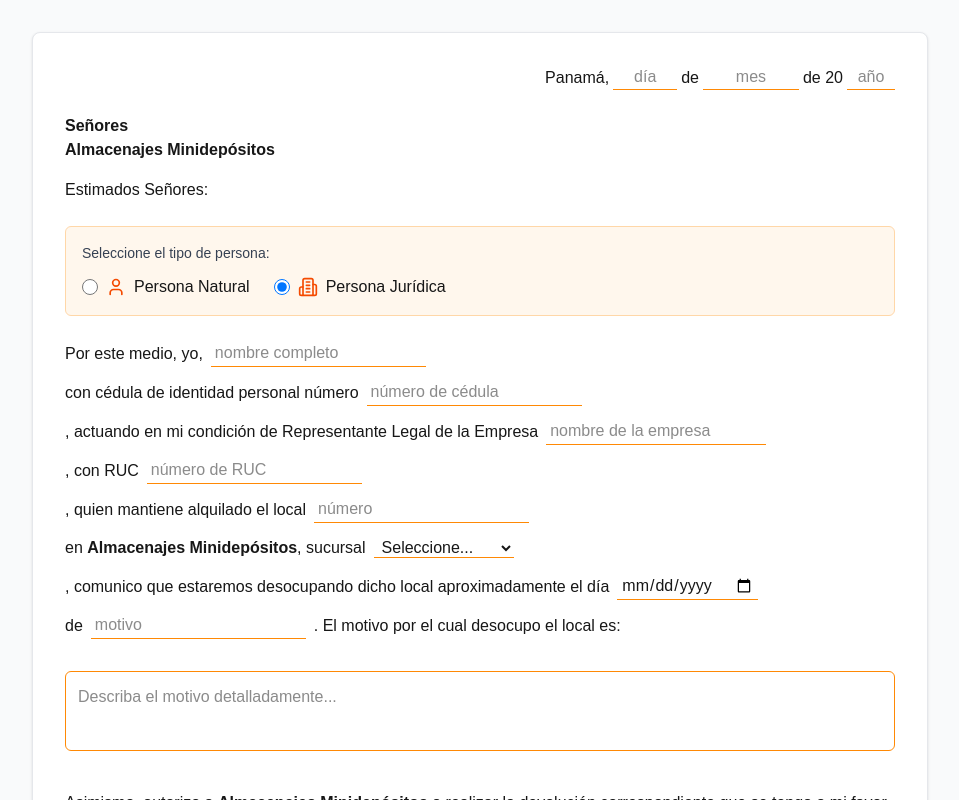
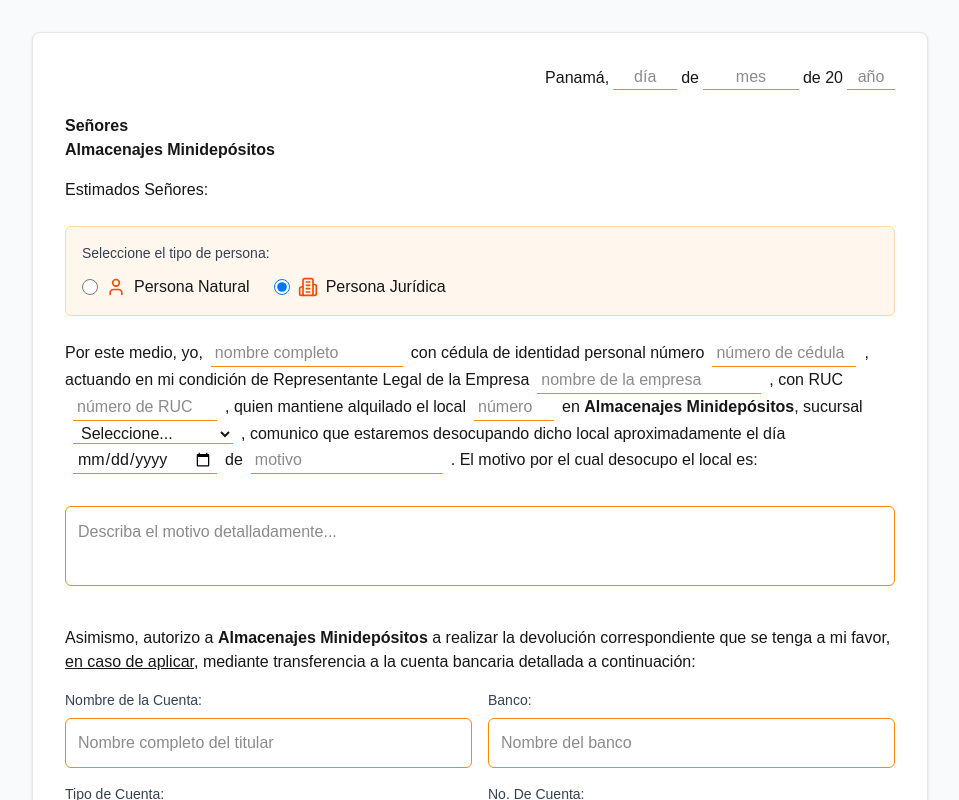
Before and after one commit to GrupoSemah/salidasform, a Next.js app: page / in a window 1280 px wide. Both pictures are taken after a click on the label "Persona Jurídica". Shown: the top 800 px of the page, without its empty margins (160-1119 px from the left). Built offline with nearby package versions, Linux system fonts and the light colour scheme.

Commit message:
feat: Form Completed

```diff
--- a/src/components/OutForm.tsx
+++ b/src/components/OutForm.tsx
@@ -138,22 +138,24 @@
             <div className="mb-8 leading-relaxed text-sm sm:text-base">
               {tipoPersona === 'natural' ? (
                 <div className="space-y-4">
-                  <div className="space-y-3">
+                  {/* Layout mobile vs desktop */}
+                  <div className="block sm:hidden space-y-3">
+                    {/* Mobile: Cada línea separada */}
                     <div className="flex flex-wrap items-center gap-1">
                       <span>Por este medio, yo,</span>
-                      <input {...register('nombrePersona')} className="border-b border-orange-400 mx-1 px-1 min-w-[120px] sm:min-w-[180px] focus:border-orange-600 focus:outline-none bg-transparent" placeholder="nombre completo" />
+                      <input {...register('nombrePersona')} className="border-b border-orange-400 mx-1 px-1 min-w-[120px] focus:border-orange-600 focus:outline-none bg-transparent" placeholder="nombre completo" />
                     </div>
                     <div className="flex flex-wrap items-center gap-1">
                       <span>con cédula de identidad personal número</span>
-                      <input {...register('cedulaPersona')} className="border-b border-orange-400 mx-1 px-1 min-w-[100px] sm:min-w-[140px] focus:border-orange-600 focus:outline-none bg-transparent" placeholder="número de cédula" />
+                      <input {...register('cedulaPersona')} className="border-b border-orange-400 mx-1 px-1 min-w-[100px] focus:border-orange-600 focus:outline-none bg-transparent" placeholder="número de cédula" />
                     </div>
                     <div className="flex flex-wrap items-center gap-1">
                       <span>, quien mantiene alquilado el local</span>
-                      <input {...register('numeroLocal')} className="border-b border-orange-400 mx-1 px-1 min-w-[60px] sm:min-w-[80px] focus:border-orange-600 focus:outline-none bg-transparent" placeholder="número" />
+                      <input {...register('numeroLocal')} className="border-b border-orange-400 mx-1 px-1 min-w-[60px] focus:border-orange-600 focus:outline-none bg-transparent" placeholder="número" />
                     </div>
                     <div className="flex flex-wrap items-center gap-1">
                       <span>en <strong>Almacenajes Minidepósitos</strong>, sucursal</span>
-                      <select {...register('sucursal')} className="border-b border-orange-400 mx-1 px-1 min-w-[100px] sm:min-w-[140px] focus:border-orange-600 focus:outline-none bg-transparent">
+                      <select {...register('sucursal')} className="border-b border-orange-400 mx-1 px-1 min-w-[100px] focus:border-orange-600 focus:outline-none bg-transparent">
                         <option value="">Seleccione...</option>
                         {sucursalOptions.map(option => (
                           <option key={option.value} value={option.value}>{option.label}</option>
@@ -166,38 +168,65 @@
                     </div>
                     <div className="flex flex-wrap items-center gap-1">
                       <span>de</span>
-                      <input {...register('motivoDesocupacion')} className="border-b border-orange-400 mx-1 px-1 min-w-[120px] sm:min-w-[180px] focus:border-orange-600 focus:outline-none bg-transparent" placeholder="motivo" />
+                      <input {...register('motivoDesocupacion')} className="border-b border-orange-400 mx-1 px-1 min-w-[120px] focus:border-orange-600 focus:outline-none bg-transparent" placeholder="motivo" />
                       <span>. El motivo por el cual desocupo el local es:</span>
                     </div>
                   </div>
+
+                  {/* Desktop: Párrafo fluido */}
+                  <div className="hidden sm:block">
+                    <p className="leading-relaxed">
+                      Por este medio, yo,
+                      <input {...register('nombrePersona')} className="border-b border-orange-400 mx-2 px-1 w-48 focus:border-orange-600 focus:outline-none bg-transparent inline-block" placeholder="nombre completo" />
+                      con cédula de identidad personal número
+                      <input {...register('cedulaPersona')} className="border-b border-orange-400 mx-2 px-1 w-36 focus:border-orange-600 focus:outline-none bg-transparent inline-block" placeholder="número de cédula" />
+                      , quien mantiene alquilado el local
+                      <input {...register('numeroLocal')} className="border-b border-orange-400 mx-2 px-1 w-20 focus:border-orange-600 focus:outline-none bg-transparent inline-block" placeholder="número" />
+                      en <strong>Almacenajes Minidepósitos</strong>, sucursal
+                      <select {...register('sucursal')} className="border-b border-orange-400 mx-2 px-1 w-40 focus:border-orange-600 focus:outline-none bg-transparent inline-block">
+                        <option value="">Seleccione...</option>
+                        {sucursalOptions.map(option => (
+                          <option key={option.value} value={option.value}>{option.label}</option>
+                        ))}
+                      </select>
+                      , comunico que estaremos desocupando dicho local aproximadamente el día
+                      <input {...register('fechaDesocupacion')} type="date" className="border-b border-orange-400 mx-2 px-1 w-36 focus:border-orange-600 focus:outline-none bg-transparent inline-block" />
+                      de
+                      <input {...register('motivoDesocupacion')} className="border-b border-orange-400 mx-2 px-1 w-48 focus:border-orange-600 focus:outline-none bg-transparent inline-block" placeholder="motivo" />
+                      . El motivo por el cual desocupo el local es:
+                    </p>
+                  </div>
+
                   <textarea className="border border-orange-400 w-full mt-4 p-3 h-20 rounded-md focus:border-orange-600 focus:outline-none resize-none" placeholder="Describa el motivo detalladamente..." />
                 </div>
               ) : (
                 <div className="space-y-4">
-                  <div className="space-y-3">
+                  {/* Layout mobile vs desktop para Persona Jurídica */}
+                  <div className="block sm:hidden space-y-3">
+                    {/* Mobile: Cada línea separada */}
                     <div className="flex flex-wrap items-center gap-1">
                       <span>Por este medio, yo,</span>
-                      <input {...register('nombrePersona')} className="border-b border-orange-400 mx-1 px-1 min-w-[120px] sm:min-w-[180px] focus:border-orange-600 focus:outline-none bg-transparent" placeholder="nombre completo" />
+                      <input {...register('nombrePersona')} className="border-b border-orange-400 mx-1 px-1 min-w-[120px] focus:border-orange-600 focus:outline-none bg-transparent" placeholder="nombre completo" />
                     </div>
                     <div className="flex flex-wrap items-center gap-1">
                       <span>con cédula de identidad personal número</span>
-                      <input {...register('cedulaPersona')} className="border-b border-orange-400 mx-1 px-1 min-w-[100px] sm:min-w-[140px] focus:border-orange-600 focus:outline-none bg-transparent" placeholder="número de cédula" />
+                      <input {...register('cedulaPersona')} className="border-b border-orange-400 mx-1 px-1 min-w-[100px] focus:border-orange-600 focus:outline-none bg-transparent" placeholder="número de cédula" />
                     </div>
                     <div className="flex flex-wrap items-center gap-1">
                       <span>, actuando en mi condición de Representante Legal de la Empresa</span>
-                      <input {...register('nombreEmpresa')} className="border-b border-orange-400 mx-1 px-1 min-w-[150px] sm:min-w-[220px] focus:border-orange-600 focus:outline-none bg-transparent" placeholder="nombre de la empresa" />
+                      <input {...register('nombreEmpresa')} className="border-b border-orange-400 mx-1 px-1 min-w-[150px] focus:border-orange-600 focus:outline-none bg-transparent" placeholder="nombre de la empresa" />
                     </div>
                     <div className="flex flex-wrap items-center gap-1">
                       <span>, con RUC</span>
-                      <input {...register('rucEmpresa')} className="border-b border-orange-400 mx-1 px-1 min-w-[100px] sm:min-w-[140px] focus:border-orange-600 focus:outline-none bg-transparent" placeholder="número de RUC" />
+                      <input {...register('rucEmpresa')} className="border-b border-orange-400 mx-1 px-1 min-w-[100px] focus:border-orange-600 focus:outline-none bg-transparent" placeholder="número de RUC" />
                     </div>
                     <div className="flex flex-wrap items-center gap-1">
                       <span>, quien mantiene alquilado el local</span>
-                      <input {...register('numeroLocal')} className="border-b border-orange-400 mx-1 px-1 min-w-[60px] sm:min-w-[80px] focus:border-orange-600 focus:outline-none bg-transparent" placeholder="número" />
+                      <input {...register('numeroLocal')} className="border-b border-orange-400 mx-1 px-1 min-w-[60px] focus:border-orange-600 focus:outline-none bg-transparent" placeholder="número" />
                     </div>
                     <div className="flex flex-wrap items-center gap-1">
                       <span>en <strong>Almacenajes Minidepósitos</strong>, sucursal</span>
-                      <select {...register('sucursal')} className="border-b border-orange-400 mx-1 px-1 min-w-[100px] sm:min-w-[140px] focus:border-orange-600 focus:outline-none bg-transparent">
+                      <select {...register('sucursal')} className="border-b border-orange-400 mx-1 px-1 min-w-[100px] focus:border-orange-600 focus:outline-none bg-transparent">
                         <option value="">Seleccione...</option>
                         {sucursalOptions.map(option => (
                           <option key={option.value} value={option.value}>{option.label}</option>
@@ -210,10 +239,39 @@
                     </div>
                     <div className="flex flex-wrap items-center gap-1">
                       <span>de</span>
-                      <input {...register('motivoDesocupacion')} className="border-b border-orange-400 mx-1 px-1 min-w-[120px] sm:min-w-[180px] focus:border-orange-600 focus:outline-none bg-transparent" placeholder="motivo" />
+                      <input {...register('motivoDesocupacion')} className="border-b border-orange-400 mx-1 px-1 min-w-[120px] focus:border-orange-600 focus:outline-none bg-transparent" placeholder="motivo" />
                       <span>. El motivo por el cual desocupo el local es:</span>
                     </div>
                   </div>
+
+                  {/* Desktop: Párrafo fluido para Persona Jurídica */}
+                  <div className="hidden sm:block">
+                    <p className="leading-relaxed">
+                      Por este medio, yo,
+                      <input {...register('nombrePersona')} className="border-b border-orange-400 mx-2 px-1 w-48 focus:border-orange-600 focus:outline-none bg-transparent inline-block" placeholder="nombre completo" />
+                      con cédula de identidad personal número
+                      <input {...register('cedulaPersona')} className="border-b border-orange-400 mx-2 px-1 w-36 focus:border-orange-600 focus:outline-none bg-transparent inline-block" placeholder="número de cédula" />
+                      , actuando en mi condición de Representante Legal de la Empresa
+                      <input {...register('nombreEmpresa')} className="border-b border-orange-400 mx-2 px-1 w-56 focus:border-orange-600 focus:outline-none bg-transparent inline-block" placeholder="nombre de la empresa" />
+                      , con RUC
+                      <input {...register('rucEmpresa')} className="border-b border-orange-400 mx-2 px-1 w-36 focus:border-orange-600 focus:outline-none bg-transparent inline-block" placeholder="número de RUC" />
+                      , quien mantiene alquilado el local
+                      <input {...register('numeroLocal')} className="border-b border-orange-400 mx-2 px-1 w-20 focus:border-orange-600 focus:outline-none bg-transparent inline-block" placeholder="número" />
+                      en <strong>Almacenajes Minidepósitos</strong>, sucursal
+                      <select {...register('sucursal')} className="border-b border-orange-400 mx-2 px-1 w-40 focus:border-orange-600 focus:outline-none bg-transparent inline-block">
+                        <option value="">Seleccione...</option>
+                        {sucursalOptions.map(option => (
+                          <option key={option.value} value={option.value}>{option.label}</option>
+                        ))}
+                      </select>
+                      , comunico que estaremos desocupando dicho local aproximadamente el día
+                      <input {...register('fechaDesocupacion')} type="date" className="border-b border-orange-400 mx-2 px-1 w-36 focus:border-orange-600 focus:outline-none bg-transparent inline-block" />
+                      de
+                      <input {...register('motivoDesocupacion')} className="border-b border-orange-400 mx-2 px-1 w-48 focus:border-orange-600 focus:outline-none bg-transparent inline-block" placeholder="motivo" />
+                      . El motivo por el cual desocupo el local es:
+                    </p>
+                  </div>
+
                   <textarea className="border border-orange-400 w-full mt-4 p-3 h-20 rounded-md focus:border-orange-600 focus:outline-none resize-none" placeholder="Describa el motivo detalladamente..." />
                 </div>
               )}
```
